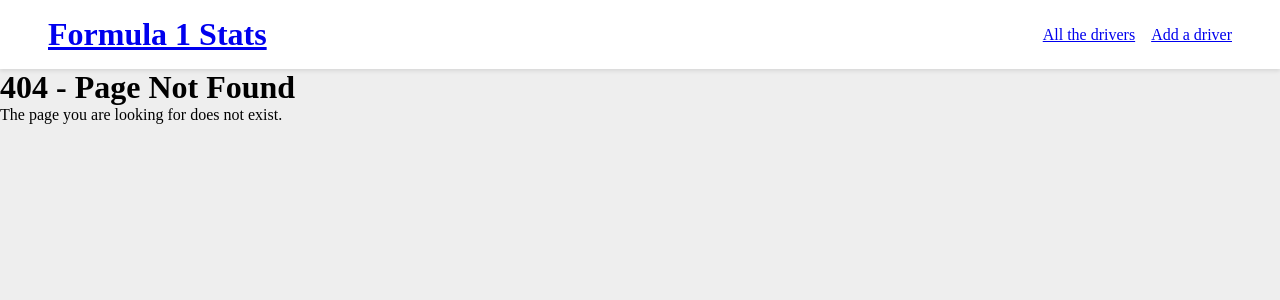
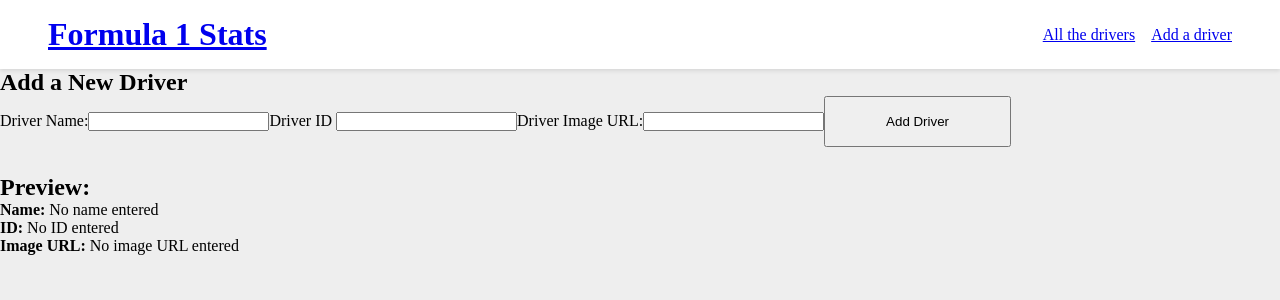
Before and after one commit to AlekosAek/Formula1Project, a React (Vite) app: page /AddDriverSida in a window 1280 px wide. Before the commit this address had no page. Shown: the top 300 px of the page. Built offline with nearby package versions, Linux system fonts and the light colour scheme.

Commit message:
try add page

```diff
--- a/package.json
+++ b/package.json
@@ -1,3 +1,4 @@
+
 {
   "name": "formula-1-project",
   "private": true,
@@ -18,7 +19,7 @@
     "@eslint/js": "^9.9.0",
     "@types/react": "^18.3.3",
     "@types/react-dom": "^18.3.0",
-    "@vitejs/plugin-react": "^4.3.1",
+    "@vitejs/plugin-react": "^4.3.2",
     "eslint": "^9.9.0",
     "eslint-plugin-react-hooks": "^5.1.0-rc.0",
     "eslint-plugin-react-refresh": "^0.4.9",
--- a/src/Components/DriversCompoment.tsx
+++ b/src/Components/DriversCompoment.tsx
@@ -1,8 +1,8 @@
 import { Link } from "react-router-dom";
-import { IAllDriversCards } from "../interfaces";
+import { IInputDrivers } from "../interfaces";
 import "./css/DriversCompoment.css";
 
-function DriversCompoment({ name, id, image, style }: IAllDriversCards) {
+function DriversCompoment({ name, id, image, style }: IInputDrivers) {
   return (
     <Link to={`/driver/${id}`} className={style}>
       <article>
--- /dev/null
+++ b/src/Driverscontext.tsx
@@ -0,0 +1,45 @@
+import { createContext, ReactNode, useState } from "react";
+import { IInputDrivers } from "./interfaces"
+
+interface DriversContextData {
+  drivers: IInputDrivers[]; // You can specify a more detailed type here based on your driver structure
+  updateDrivers: (action: string, value: IInputDrivers[]) => void;
+}
+
+interface DriverProviderProps {
+  children: ReactNode;
+}
+
+export const DriversContext = createContext<DriversContextData>({
+  drivers: [],
+  updateDrivers: () => {},
+});
+
+export const DriverProvider = ({ children }: DriverProviderProps) => {
+  const [drivers, setDrivers] = useState<IInputDrivers[]>([]);
+
+  const updateDrivers = (action: string, value: IInputDrivers[]) => {
+    switch (action) {
+      case 'add':
+        setDrivers(prevDrivers => [...prevDrivers, ...value]); // Use spread operator to add new drivers
+        break;
+      case 'delete':
+        // Functionality for deleting a driver (not implemented here)
+        break;
+      case 'update':
+        // Functionality for updating a driver (not implemented here)
+        break;
+      case 'set':
+        setDrivers(value); // Overwrite all drivers with the provided array
+        break;
+      default:
+        break;
+    }
+  };
+
+  return (
+    <DriversContext.Provider value={{ drivers, updateDrivers }}>
+      {children}
+    </DriversContext.Provider>
+  );
+}
--- a/src/Pages/AddDriverSida.tsx
+++ b/src/Pages/AddDriverSida.tsx
@@ -0,0 +1,82 @@
+import { useContext, useState } from "react";
+import { DriversContext } from "../Driverscontext"; // Adjust the import path as needed
+import { IInputDrivers } from "../interfaces"; // Ensure this interface matches your driver structure
+
+function AddDriverSida() {
+  const { updateDrivers } = useContext(DriversContext);
+  const [name, setName] = useState("");
+  const [id, setId] = useState<number | string>(""); // Use appropriate type
+  const [image, setImage] = useState("");
+
+  // Handle form submission
+  const handleSubmit = (e: React.FormEvent) => {
+    e.preventDefault();
+
+    // Ensure name and image are filled
+    if (!name || !image) {
+      alert("Please fill in all fields.");
+      return;
+    }
+
+    // Create new driver object
+    const newDriver: IInputDrivers = {
+      name,
+      id: 0, // Fallback to a timestamp if id is not provided
+      image,
+    };
+
+    // Call the updateDrivers function to add the new driver
+    updateDrivers('add', [newDriver]); // Pass the new driver in an array
+
+    // Clear form inputs after submission
+    setName("");
+    setId("");
+    setImage("");
+  };
+
+  return (
+    <section className="AddDriverSida">
+      <h1>Add a New Driver</h1>
+      <form onSubmit={handleSubmit}>
+        <label htmlFor="name">Driver Name:</label>
+        <input
+          type="text"
+          id="name"
+          value={name}
+          onChange={(e) => setName(e.target.value)}
+          required
+        />
+
+        <label htmlFor="id">Driver ID </label>
+        <input
+          type="text"
+          id="id"
+          value={id}
+          onChange={(e) => setId(e.target.value)}
+        />
+
+        <label htmlFor="image">Driver Image URL:</label>
+        <input
+          type="text"
+          id="image"
+          value={image}
+          onChange={(e) => setImage(e.target.value)}
+          required
+        />
+
+        <button type="submit">Add Driver</button>
+      </form>
+
+      {/* Preview of the input */}
+      <h2>Preview:</h2>
+      <div className="preview">
+        <p><strong>Name:</strong> {name || "No name entered"}</p>
+        <p><strong>ID:</strong> {id || "No ID entered"}</p>
+        <p><strong>Image URL:</strong> {image || "No image URL entered"}</p>
+        {image && <img src={image} alt="Driver Preview" style={{ width: "100px", height: "auto" }} />}
+      </div>
+    </section>
+  );
+}
+
+export default AddDriverSida;
--- a/src/Pages/AllTheDrivers.tsx
+++ b/src/Pages/AllTheDrivers.tsx
@@ -1,10 +1,11 @@
-import { useEffect, useState } from "react";
-import "../Components/css/AllDriversSida.css";
-import { IAllDriversCards } from "../interfaces";
+import { useEffect, useContext, useState } from "react";
+import { IInputDrivers } from "../interfaces";
 import DriversCompoment from "../Components/DriversCompoment";
+import { DriversContext } from "../Driverscontext"; // Import the context
 
 function AllTheDriversPage() {
-  const [drivers, setDrivers] = useState<IAllDriversCards[]>([]);
+  const { drivers: userDrivers } = useContext(DriversContext); // Get user drivers from context
+  const [apiDrivers, setApiDrivers] = useState<IInputDrivers[]>([]);
 
   useEffect(() => {
     const fetchData = async () => {
@@ -24,16 +25,15 @@ function AllTheDriversPage() {
             )
           ).map(id => data.find(driver => driver.driver_number === id));
 
-          const driversData: IAllDriversCards[] = uniqueDrivers
+          const driversData: IInputDrivers[] = uniqueDrivers
             .map(driver => ({
               name: driver.full_name || "Unknown Driver",
               id: driver.driver_number,
               image: driver.headshot_url || "fallback-image-url.jpg", // You can use a fallback if needed
             }))
-            .filter(Boolean); // Filter out any undefined drivers
 
           console.log(driversData); // Log unique drivers to check
-          setDrivers(driversData);
+          setApiDrivers(driversData);
         } else {
           console.error("Fetched data is not an array");
         }
@@ -45,14 +45,17 @@ function AllTheDriversPage() {
     fetchData();
   }, []);
 
+  // Combine API drivers with user-added drivers
+  const combinedDrivers = [...apiDrivers, ...userDrivers];
+
   return (
     <section className="AllTheDrivers">
       <h1>All Drivers</h1>
       <section className="myMain">
-        {drivers.length > 0 ? (
-          drivers.map(driver => (
+        {combinedDrivers.length > 0 ? (
+          combinedDrivers.map((driver, index) => (
             <DriversCompoment
-              key={driver.id}
+              key={driver.id || index} // Use index as a fallback key if id is not present
               name={driver.name}
               id={driver.id}
               image={driver.image}
--- a/src/router.tsx
+++ b/src/router.tsx
@@ -4,6 +4,7 @@ import StartSida from "./Pages/StartSida";
 import AllTheDrivers from "./Pages/AllTheDrivers"
 import InfoAboutADriver from "./Pages/InfoAboutADriver"
 import NotFound from "./Pages/NotFoundPage";
+import AddDriverSida from "./Pages/AddDriverSida";
 
 export const router = createBrowserRouter(
   createRoutesFromElements(
@@ -11,6 +12,7 @@ export const router = createBrowserRouter(
       <Route index element={<StartSida />} />
       <Route path="/AllTheDrivers" element={<AllTheDrivers />} />
       <Route path="/driver/:id" element={<InfoAboutADriver />} />
+      <Route path="/AddDriverSida" element={<AddDriverSida />} />
       <Route path="*" element={<NotFound />} /> {/* Catch all unmatched routes */}
     </Route>
   )
```
Also changed, not shown: src/interfaces.tsx (+9 -1 lines), 1 other file (tests, documents, lock files or other folders).
